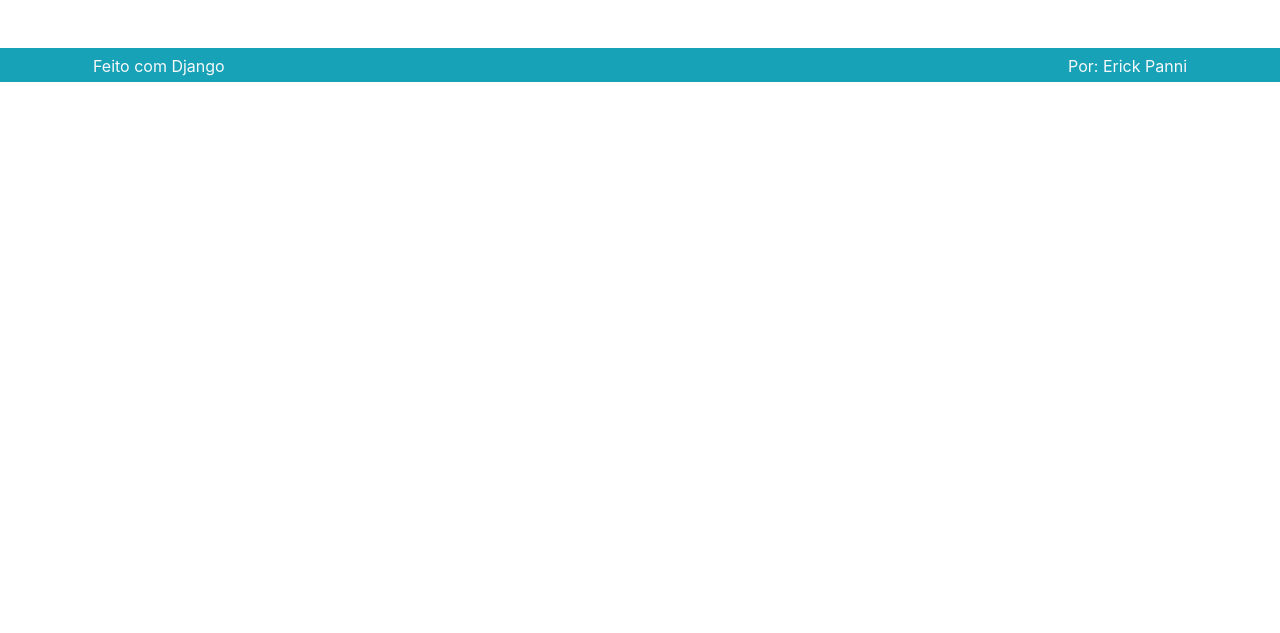
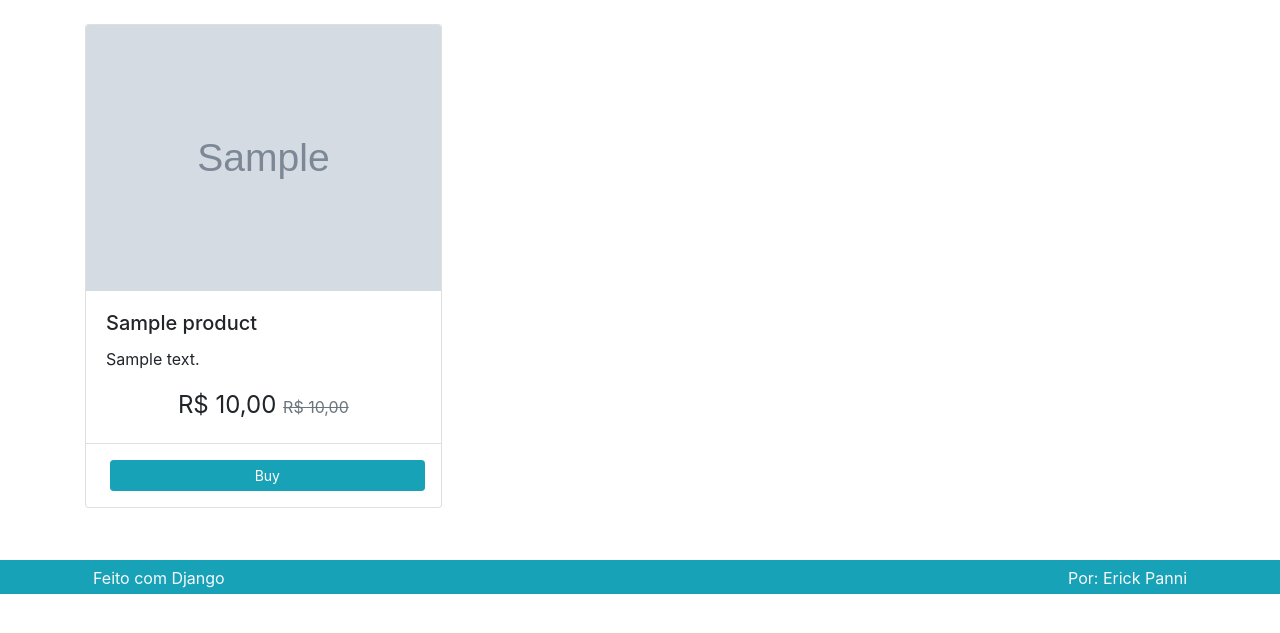
Before and after one commit to EPanni/Django-Simple-Ecommerce-Application, a Django app: page / in a window 1280 px wide. Shown: the part 56-689 px from the top of the page. Run offline with Django 3.2, Linux system fonts and the light colour scheme; tables that the repository leaves empty hold one stand-in row (values such as "Sample post"); grey boxes marked "Sample" are stand-in pictures; parts of the project's set-up code (start-up, migrations or seed data) failed here and were passed over; some libraries are stand-ins or nearby versions.

Commit message:
FIX[Context_object_name in Product and href tag]

```diff
--- a/Product/templates/product/list.html
+++ b/Product/templates/product/list.html
@@ -2,15 +2,17 @@
 {% load omfilters %}
 
 {% block content %}
-
 <div class="row">
     <div class="col-lg-12">
         <div class="card-columns">
-                {% for product in products%}
+
+
+                {% for product in object_list %}
+
                     <div class="card">
                         {% if product.image %}
-                        <a>href="{{ product.slug }}"
-                            <img class="card-img-top" src="{{product.image.url}}" alt="{{product.name}}">
+                        <a href="{{ product.slug }}"></a>
+                            <img class="card-img-top" src="{{ product.image.url }}" alt="{{product.name}}">
                         </a>
                         {%endif%}
                         <div class="card-body">
@@ -42,8 +44,17 @@
                             </a>
                         </div>
                     </div>
-                {%endfor%}
+
+                {% endfor %}
+
+
         </div>
     </div>
 </div>
+
+<div class="row mt-3">
+    <div class="col">
+        {%include 'partials/_pagination.html' %}
+    </div>
+</div>
 {%endblock%}
--- a/Product/views.py
+++ b/Product/views.py
@@ -10,7 +10,8 @@ class ListProducts(ListView):
 
     model = models.Product
     template_name = "product/list.html"
-    context_object_name: "products"
+    paginate_by = 10
+    # TODO: Change it after testing the pagination feature
 
 
 class ProductDetails(ListView):
```
